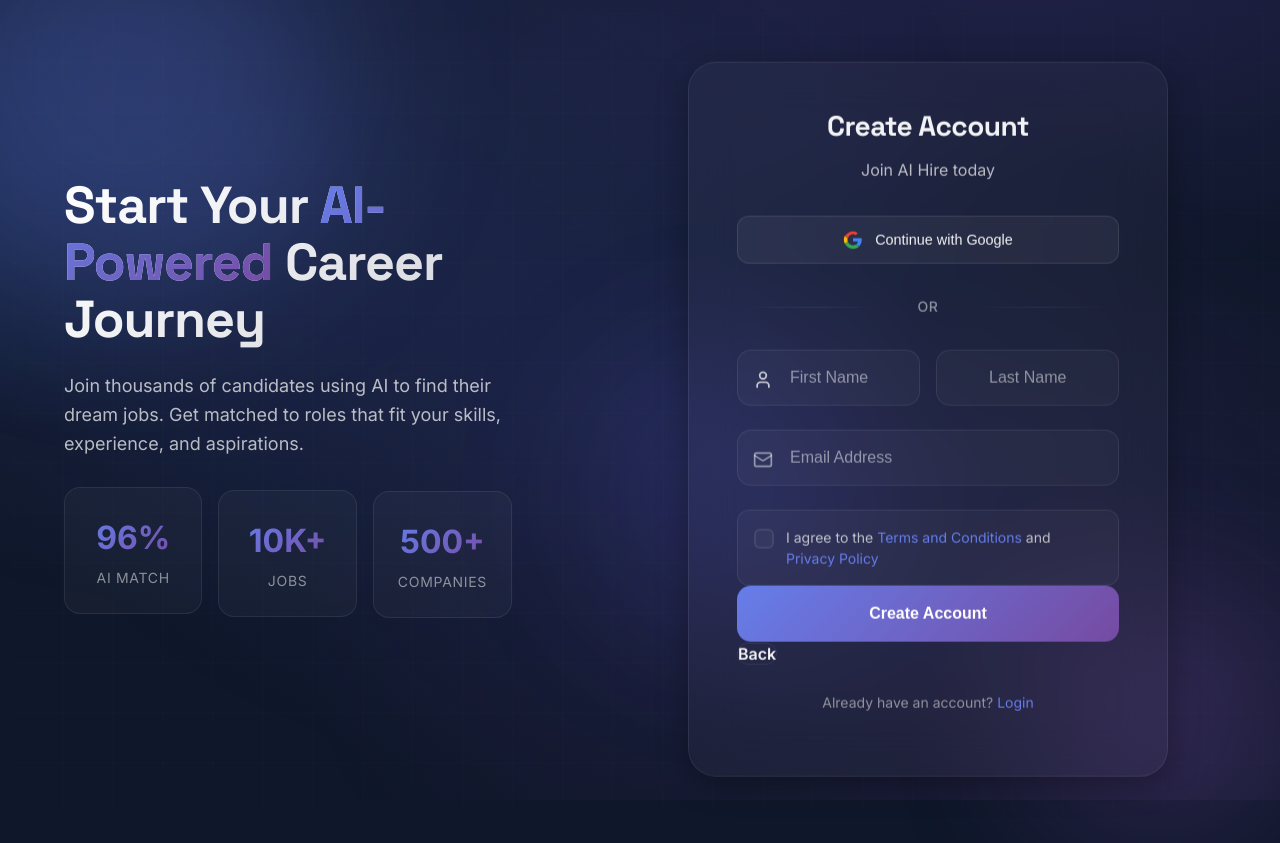
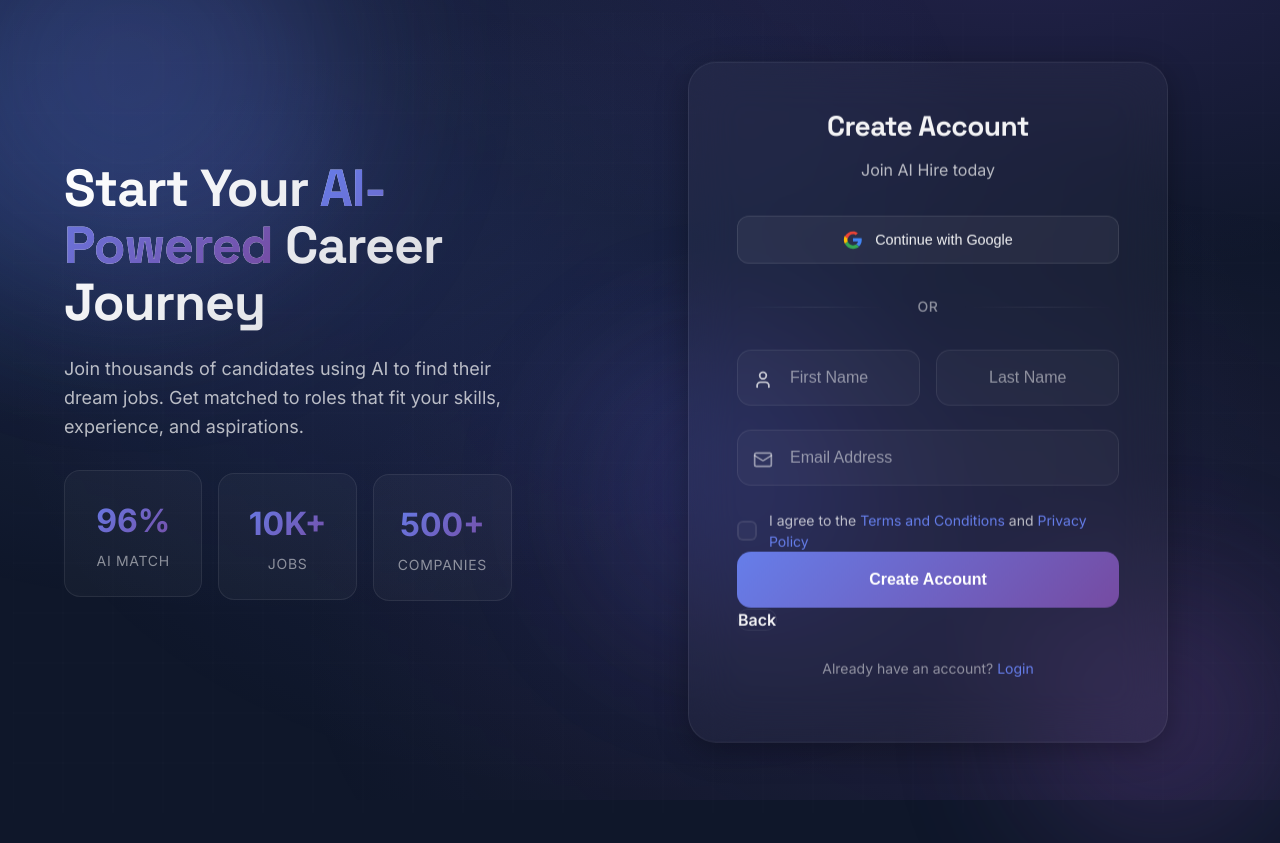
Before and after one commit to Sassyurs19/AI-Based-Job-Portal, a plain HTML site: page candidate-register.html in a window 1280 px wide. After the commit the page ends 809 px from the top, so only its background shows below. Drawn offline with nearby package versions, Linux system fonts and the light colour scheme.

Commit message:
refactor: Remove box styling from terms checkbox
- Removed padding, background, and border from terms checkbox
- Made checkbox transparent with no box styling
- Simplified checkbox to be inline with the form
- Removed hover effects on checkbox container

```diff
--- a/css/premium-auth.css
+++ b/css/premium-auth.css
@@ -412,19 +412,17 @@
 /* Custom Checkbox */
 .premium-checkbox {
   display: flex;
-  align-items: flex-start;
+  align-items: center;
   gap: 12px;
   cursor: pointer;
-  padding: 1rem;
-  background: var(--glass-bg);
-  border: 1px solid var(--glass-border);
-  border-radius: 12px;
-  transition: all 0.3s ease;
+  padding: 0;
+  background: transparent;
+  border: none;
+  transition: none;
 }
 
 .premium-checkbox:hover {
-  border-color: rgba(102, 126, 234, 0.3);
-  background: rgba(255, 255, 255, 0.05);
+  background: transparent;
 }
 
 .premium-checkbox input {
@@ -442,7 +440,6 @@
   justify-content: center;
   transition: all 0.3s cubic-bezier(0.4, 0, 0.2, 1);
   flex-shrink: 0;
-  margin-top: 2px;
 }
 
 .premium-checkbox .checkmark svg {
```
